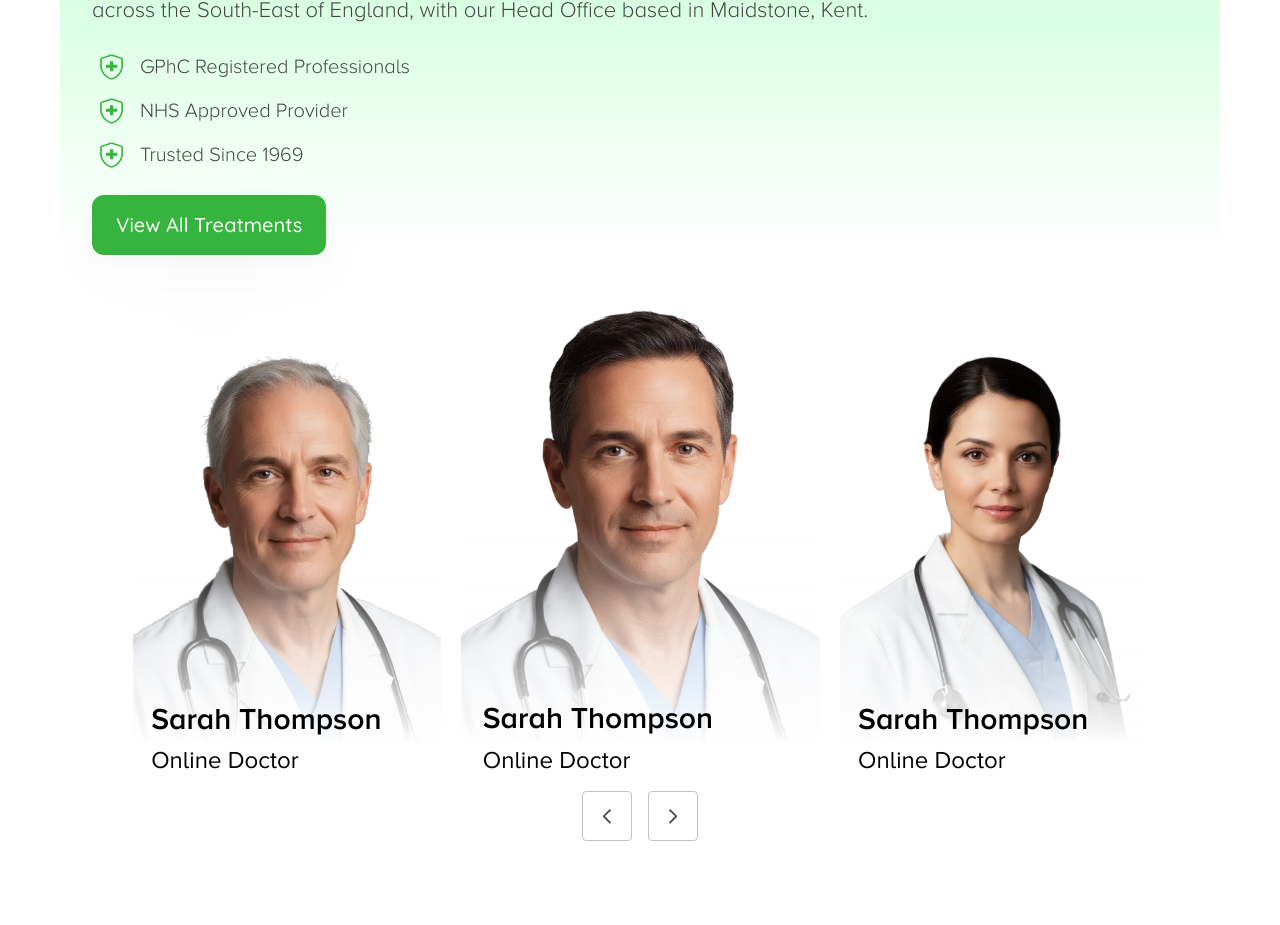
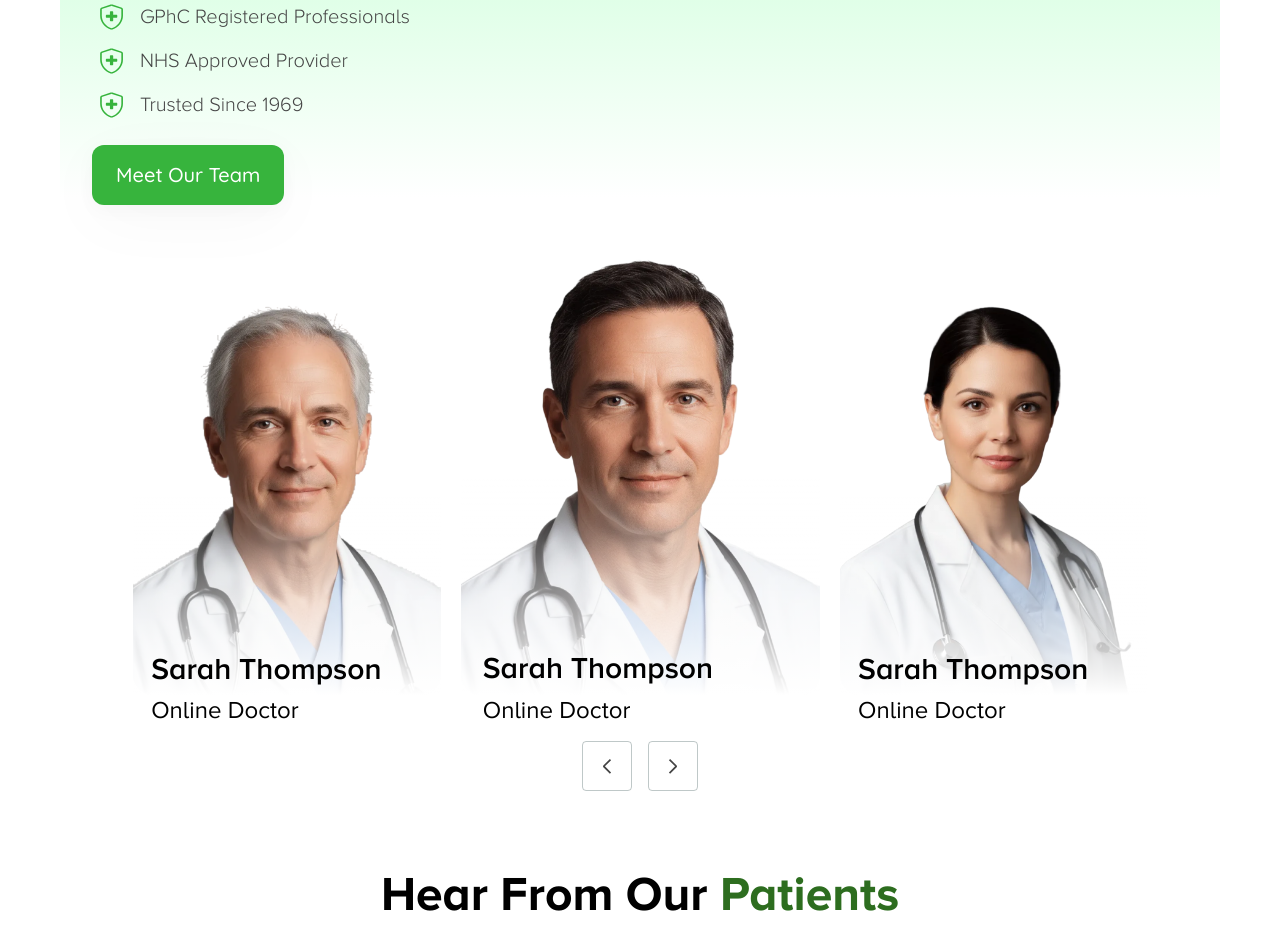
Before and after one commit to dhyeyRathi/paydens, a Next.js app: page / in a window 1280 px wide. Shown: the part 3512-4437 px from the top of the page. Built offline with nearby package versions, Linux system fonts and the light colour scheme.

Commit message:
style: adjust layout top padding and update doctors section button text

```diff
--- a/app/layout.tsx
+++ b/app/layout.tsx
@@ -22,7 +22,7 @@ export default function RootLayout({ children }: LayoutProps<"/">) {
       lang="en"
       className={` h-full antialiased ${proximaNova.variable} ${quicksand.variable}`}
     >
-      <body className="min-h-full  overflow-x-hidden flex flex-col items-center justify-center  pt-[120px] md:pt-[140px] lg:pt-[250px]  bg-white ">
+      <body className="min-h-full  overflow-x-hidden flex flex-col items-center justify-center  pt-[120px] md:pt-[140px] lg:pt-[200px]  bg-white ">
         <Navbar />
         <div className="w-full !overflow-visible xl:max-w-[1440px]">
           {children}
--- a/components/Homepage/Doctors.tsx
+++ b/components/Homepage/Doctors.tsx
@@ -42,7 +42,7 @@ const Doctors = () => {
                 </div>
 
                 <Link href={'/joinourteam'} className=''>
-                    <Button className='text-sm sm:text-base md:text-lg lg:text-xl !self-center'>View All Treatments</Button>
+                    <Button className='text-sm sm:text-base md:text-lg lg:text-xl !self-center'>Meet Our Team</Button>
                 </Link>
             </div>
             <div className='flex justify-center flex-col items-center gap-4'>
```
